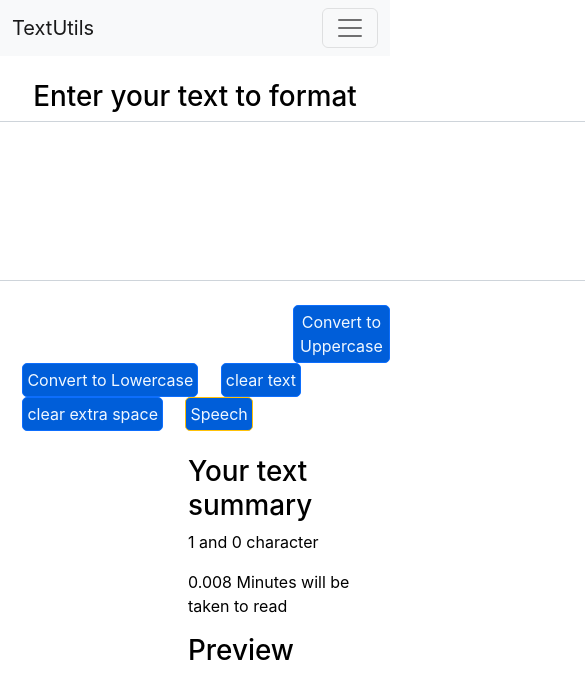
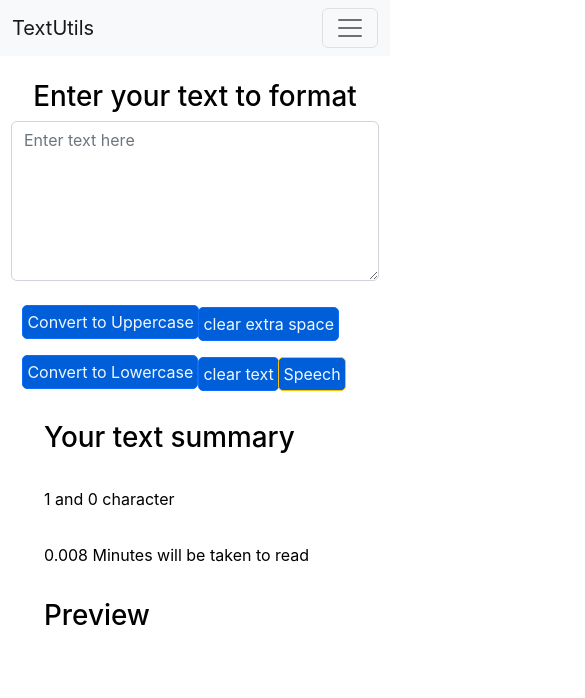
Before and after one commit to NIKHILNAIR21/Textutils-React, a React (Create React App) app: page / in a window 390 px wide. Shown: the top 698 px of the page, 585 px wide, since content can reach past the window. Built offline with nearby package versions, Linux system fonts and the light colour scheme.

Commit message:
version 3

```diff
--- a/src/components/Navbar.jsx
+++ b/src/components/Navbar.jsx
@@ -22,13 +22,7 @@ export default function Navbar(props) {
           <span className="navbar-toggler-icon"></span>
         </button>
         <div className="collapse navbar-collapse" id="navbarSupportedContent">
-          <ul className="navbar-nav me-auto mb-2 mb-lg-0">
-            <li className="nav-item">
-              <a className="nav-link active" aria-current="page" href="/ ">
-                {props.HomeText}
-              </a>
-            </li>
-          </ul>
+          <ul className="navbar-nav me-auto mb-2 mb-lg-0"></ul>
           {/* <form className="d-flex" role="search">
             <input
               className="form-control me-2"
--- a/src/components/TextArea.jsx
+++ b/src/components/TextArea.jsx
@@ -55,20 +55,16 @@ export default function TextArea(props) {
             }}
           ></textarea>
         </div>
-        <button className="btn btn-primary btn1" id="btn" onClick={uppercase}>
+        <button className="btn btn-primary btn1" onClick={uppercase}>
           Convert to Uppercase
         </button>
-        <button className="btn btn-primary btn2" id="btn" onClick={lowercase}>
+        <button className="btn btn-primary btn2" onClick={lowercase}>
           Convert to Lowercase
         </button>
-        <button className="btn btn-primary btn3" id="btn" onClick={clear}>
+        <button className="btn btn-primary btn3" onClick={clear}>
           clear text
         </button>
-        <button
-          className="btn btn-primary btn4"
-          id="btn"
-          onClick={handleExtraspce}
-        >
+        <button className="btn btn-primary btn4" onClick={handleExtraspce}>
           clear extra space
         </button>
         <button
--- a/src/styling/TextArea.css
+++ b/src/styling/TextArea.css
@@ -22,7 +22,7 @@ p {
 }
 
 .btn1 {
-  margin-left: 18.3pc;
+  margin-left: 35.3pc;
 }
 .btn2,
 .btn3,
@@ -30,3 +30,44 @@ p {
 .btn5 {
   margin-left: 1.4pc;
 }
+@media (max-width: 420px) {
+  #Mybox {
+    width: 23rem;
+    height: 10rem !important;
+  }
+  .btn {
+    display: flex;
+    flex-wrap: wrap;
+    margin-top: 1pc;
+    background-color: rgb(0, 94, 217);
+    color: aliceblue;
+    border-radius: 5px;
+    padding: 4px;
+  }
+  .btn1,
+  .btn2 {
+    margin-left: 1.4pc;
+  }
+  .btn3 {
+    position: absolute;
+    margin-top: 1pc;
+    top: 21.3pc;
+    left: 11pc;
+  }
+  .btn4 {
+    position: absolute;
+    top: 18.2pc;
+    left: 11pc;
+  }
+  .btn5 {
+    position: absolute;
+
+    top: 21.3pc;
+    left: 16pc;
+  }
+  .container h1,
+  p {
+    margin-top: 2pc;
+    margin-left: 2pc;
+  }
+}
```
